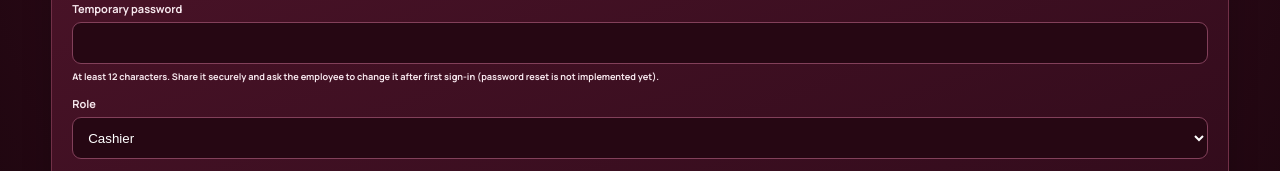
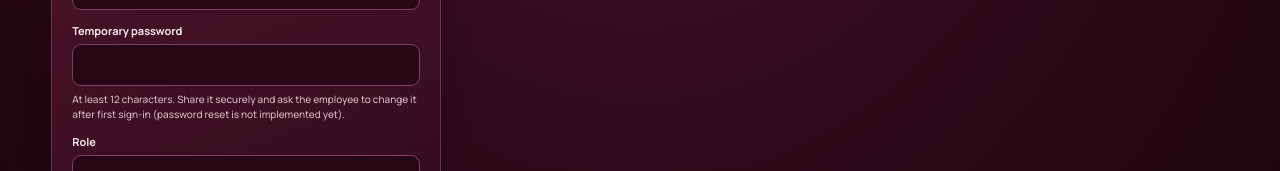
Before and after one commit to hasibhasib12/Juice-shop-, a Next.js app: page /staff in a window 1280 px wide. Shown: the part 488-659 px from the top of the page. Built offline with nearby package versions, Linux system fonts and the light colour scheme; no server answers.

Commit message:
Style staff management screen

```diff
--- a/app/globals.css
+++ b/app/globals.css
@@ -211,3 +211,8 @@ button,input{font-family:'Manrope','DM Sans',sans-serif}
 .shift-metrics{display:grid;grid-template-columns:1fr 1fr;gap:10px;margin-bottom:16px}
 .shift-metrics article{display:flex;flex-direction:column;gap:7px;padding:15px;border:1px solid #713047;border-radius:10px}
 .shift-metrics span{font-size:11px;color:#e4c2cf}.shift-metrics b{font-size:21px;letter-spacing:-.03em}
+
+
+.staff-grid{display:grid;grid-template-columns:minmax(280px,390px) minmax(0,1fr);gap:18px;align-items:start;padding-top:22px}
+.catalog-editor small{font-size:10px;color:#d5b7c2;font-weight:500;line-height:1.45}
+@media(max-width:760px){.staff-grid{grid-template-columns:1fr}}
```
